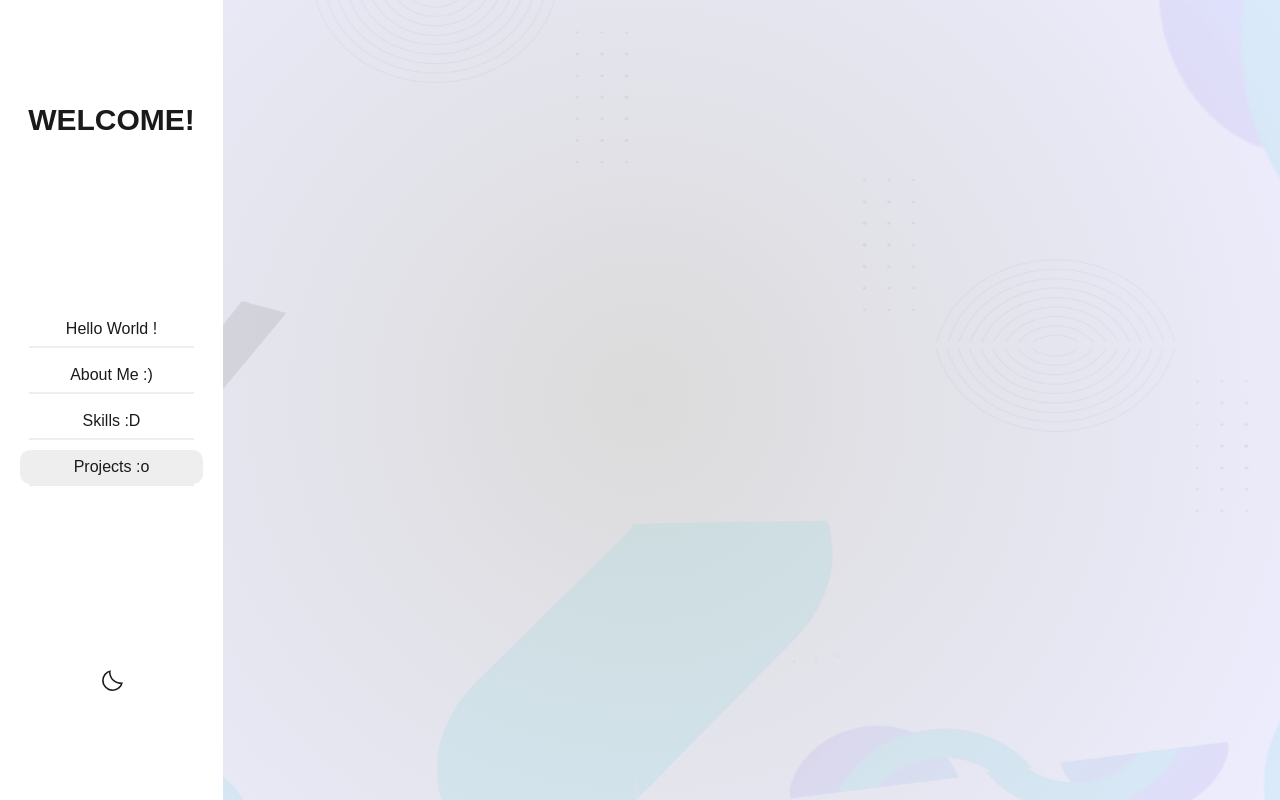
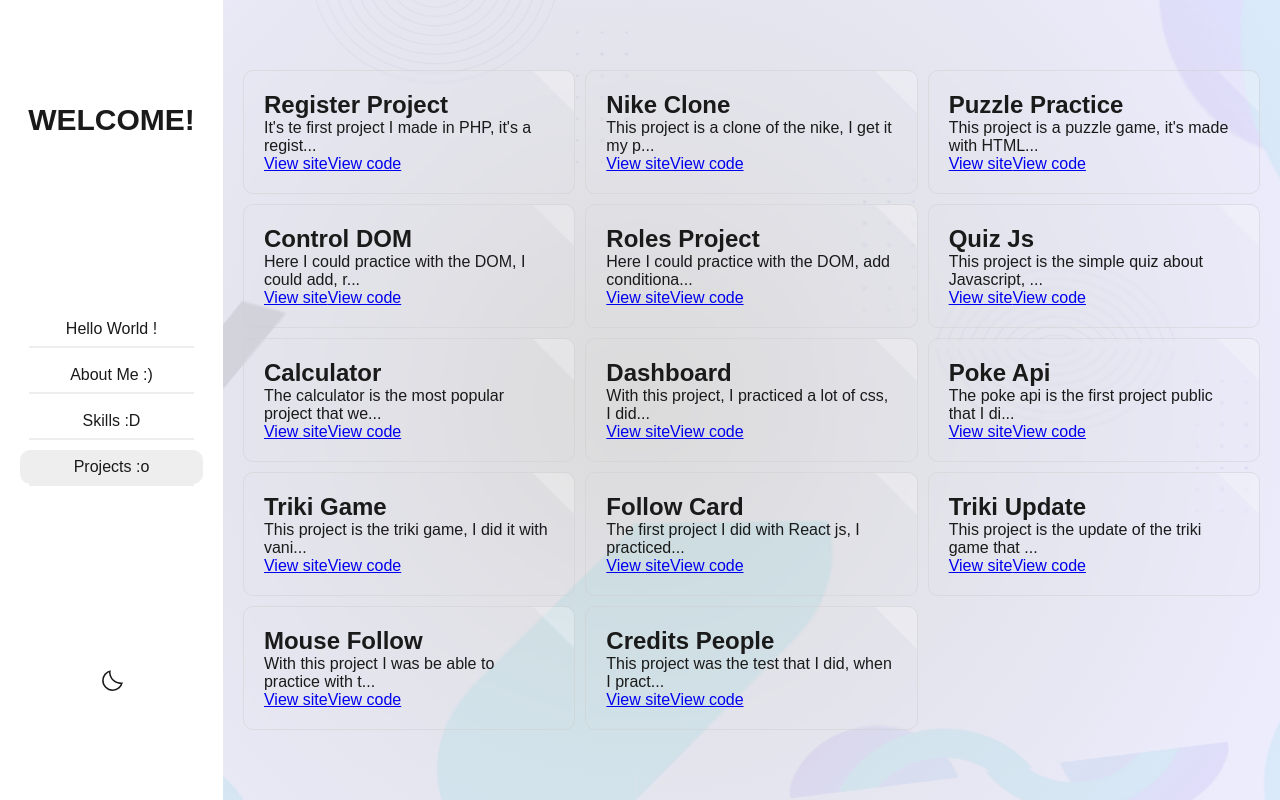
Before and after one commit to estevandev23/portfolio-dev, a React (Vite) app: page /projects in a window 1280 px wide. Built offline with nearby package versions, Linux system fonts and the light colour scheme; a web font is replaced by a local one.

Commit message:
add styles to card

```diff
--- a/src/api/projects.json
+++ b/src/api/projects.json
@@ -15,6 +15,26 @@
       "CSS"
     ],
     "date": "17-05-2022"
+  },
+  {
+    "id": 14,
+    "name": "Nike Clone",
+    "description": "This project is a clone of the nike, I get it my personal style, it was the first big project that I did, I learned a lot of thing, for example, login system, get data from join tables, CRUD, etc. This project was , I did it with PHP, MySQL, HTML, CSS, Javascript, Bootstrap. U:user, P:password",
+    "indications": ["U:root, P:nikejustdoit"],
+    "url": {
+      "public": "https://nike-production.up.railway.app/index.php",
+      "github":"https://github.com/EstebanV23/nike"
+    },
+    "image": [],
+    "tags": [
+      "PHP",
+      "MySQL",
+      "HTML",
+      "CSS",
+      "Javascript",
+      "Bootstrap"
+    ],
+    "date": "04-06-2022"
   },
   {
     "id": 2,
@@ -50,7 +70,8 @@
   },
   {
     "id": 4,
-    "description": "Here I could practice with the DOM, I could add, remove and modify elements, I could also add events to the elements, add conditional styles depending on the events that happened, also you can loggin with the differents accounts that I created for you, so that you can see all features that I did, then if you want to test the application, you can do it with the nexts accounts. U:username, P:password",
+    "name": "Roles Project",
+    "description": "Here I could practice with the DOM, add conditional styles depending on the events that happened, I also render pages depending of role, each role can do it a different functions, some can do it all, while other only 1 thing, visit the calculator page, also you can loggin with the differents accounts that I created for you, so that you can see all features that I did, then if you want to test the application, you can do it with the nexts accounts. U:username, P:password",
     "indications": ["Superadmin: U:admin, P:admincontrol", "Admin: U:codevelop23, P:brayan12345", "Jefe: U:jefecito, P:jefe123", "Logueado: Just register on the app"],
     "url": {
       "public": "https://login-php.up.railway.app/view/templates/home.php",
@@ -68,6 +89,7 @@
   },
   {
     "id": 5,
+    "name": "Quiz Js",
     "description": "This project is the simple quiz about Javascript, I did with vanilla js, I had to practice for resolve the problems that I'm fiding of the road, It's a simple layout but I'm proud of it, I learned a lot with this project, I hope you like it.",
     "url": {
       "public": "https://estebanv23.github.io/00-front-coex/src/",
@@ -83,6 +105,7 @@
   },
   {
     "id": 6,
+    "name": "Calculator",
     "description": "The calculator is the most popular project that we can do it for initial our walk in the world of programming, I did it with vanilla js, although I had done in the other languages, I never do it with javascript",
     "url": {
       "public": "https://estebanv23.github.io/01-calculator/src/",
@@ -98,6 +121,7 @@
   },
   {
     "id": 7,
+    "name": "Dashboard",
     "description": "With this project, I practiced a lot of css, I did it with grid and flexbox, I also align the elements in the layout for the good view of the page.",
     "url": {
       "public": "https://estebanv23.github.io/02-dashboard/",
@@ -112,6 +136,7 @@
   },
   {
     "id": 8,
+    "name": "Poke Api",
     "description": "The poke api is the first project public that I did with fetch, I did it but it was in other repositorioes and projects, this project I trusted to do the best possible, I did it with vanilla js, I practiced a lot with the api, I learned a lot with this project, I hope you like it.",
     "indications":["you can search the pokemon by name or id", "you can see the stats of the pokemon if you click on the card"],
     "url": {
@@ -128,6 +153,7 @@
   },
   {
     "id": 9,
+    "name": "Triki Game",
     "description": "This project is the triki game, I did it with vanilla js, The game consist in that the first player put a X in the board, then the bot put a O, and the first player put a X, and so on, the first player that put three X or O in a row, column or diagonal, win the game, I did it with the poo paradigm.",
     "url": {
       "public": "https://estebanv23.github.io/05-triki/",
@@ -143,6 +169,7 @@
   },
   {
     "id": 10,
+    "name": "Follow Card",
     "description": "The first project I did with React js, I practiced with the useState and simple components, also I learned how React work with the virtual DOM, how it's render the components, the props, and how to compile the code.",
     "url": {
       "public": "https://esteban-follow-card.netlify.app/",
@@ -158,7 +185,8 @@
   },
   {
     "id": 11,
-    "description": "This porject is the update of the triki game that I did with vanilla js, this time I did it with React js, I practiced with the useState, useEffect, and I modifing the game logic, now it's make to play with two players, adding the logic of the turns, and the winner, I also did the logic of the draw, and the logic of the restart button. Really good practice with this.",
+    "name": "Triki Update",
+    "description": "This project is the update of the triki game that I did with vanilla js, this time I did it with React js, I practiced with the useState, useEffect, and I modifing the game logic, now it's make to play with two players, adding the logic of the turns, and the winner, I also did the logic of the draw, and the logic of the restart button. Really good practice with this.",
     "url": {
       "public": "https://esteban-tic-tac-toe.netlify.app/",
       "github":"https://github.com/EstebanV23/practica-react/tree/main/projects/tic-tac-toe"
@@ -173,6 +201,7 @@
   },
   {
     "id": 12,
+    "name": "Mouse Follow",
     "description": "With this project I was be able to practice with the useState, useEffect, I also add and remove event listeners of the components, I learning how the function of the event listeners in js",
     "url": {
       "public": "https://esteban-mouse-follow.netlify.app/",
@@ -188,7 +217,8 @@
   },
   {
     "id": 13,
-    "description": "This project was the test that I did, when I practiced React tought with MongoDB, I also I do it with react router DOM",
+    "name": "Credits People",
+    "description": "This project was the test that I did, when I practiced React tought with MongoDB, I also I did it with react router DOM, connect with node js for the make the CRUD",
     "url": {
       "public": "https://front-coex-test.netlify.app/",
       "github":"https://github.com/EstebanV23/test-coex"
--- a/src/components/aboutMe/AboutMe.jsx
+++ b/src/components/aboutMe/AboutMe.jsx
@@ -29,7 +29,7 @@ export default function AboutMe () {
       className='container-about-me'
     >
       <motion.h2 variants={item}>About Me</motion.h2>
-      <motion.p variants={item}>I am a fullstack web developer, I love to develop software that can help other people, I also like to learn daily because I think this is the fundamental basis to improve my skills with code as well as soft skills, I know I can be a great opportunity for your company or project, if you want to contact me, you will have the contacts in the <NavLink to='/' className='redirect'>home page</NavLink></motion.p>
+      <motion.p variants={item}>I am a fullstack web developer, with React and Node I have did sundry projects, as well I hace did projects with Spingboot, React Native, PHP, Laravel and Java. I love to develop software that can help other people, I also like to learn daily because I think this is the fundamental basis to improve my skills with code as well as soft skills, I know I can be a great opportunity for your company or project, if you want to contact me, you will have the contacts in the <NavLink to='/' className='redirect'>home page</NavLink></motion.p>
       <div>
         <motion.h3 variants={item}>Experience</motion.h3>
         <EducationItem item={item} dateInitial='Jun-2022' dateFinal='Mar-2023'>
--- /dev/null
+++ b/src/components/card/Card.jsx
@@ -0,0 +1,23 @@
+import { motion } from 'framer-motion'
+import './card.css'
+
+export default function Card ({ id, name, description, url, image, tags, date, setIdLayout, item, element }) {
+  return (
+    <div className='container-card'>
+      <motion.div
+        variants={item}
+        layoutId={id}
+        onClick={() => setIdLayout({ id, element })}
+        className='card'
+      >
+        <motion.h2>{name}</motion.h2>
+        <motion.p>{description.substring(0, 50)}...</motion.p>
+        <div className='card-urls'>
+          <motion.a href={url.public} target='_blank'>View site</motion.a>
+          <motion.a href={url.github} target='_blank'>View code</motion.a>
+          <motion.img src={image[0]} />
+        </div>
+      </motion.div>
+    </div>
+  )
+}
--- /dev/null
+++ b/src/components/card/card.css
@@ -0,0 +1,32 @@
+.card {
+  cursor: pointer;
+  padding: 20px;
+  border-radius: 10px;
+  border: 1px solid var(--border-color);
+  backdrop-filter: blur(1px);
+  overflow: hidden;
+  transition: 0.3s ease-in-out;
+}
+
+.card::before {
+  content: '';
+  position: absolute;
+  top: 0;
+  left: 0;
+  width: 50px;
+  height: 100%;
+  background-color: rgba(255, 255, 255, 0.247);
+  transform: skewX(45deg) translateX(350px);
+  transition: 0.3s ease-in-out;
+}
+
+.card:hover {
+  backdrop-filter: blur(20px);
+  background: var(--hover-card);
+  box-shadow: 0px 0px 20px 10px var(--hover-card);
+}
+
+
+.card:hover::before {
+  transform: skewX(45deg) translateX(-150px);
+}
--- /dev/null
+++ b/src/components/listProjects/ListProjects.jsx
@@ -0,0 +1,43 @@
+import './listProjects.css'
+import MyList from './../../api/projects.json'
+import Card from '../card/Card'
+import { useState } from 'react'
+import { AnimatePresence, motion } from 'framer-motion'
+
+function List ({ setSetIdLayout }) {
+  return MyList.map((element) => (
+    <Card
+      name={element.name}
+      description={element.description}
+      url={element.url}
+      image={element.image}
+      tags={element.tags}
+      date={element.date}
+      key={element.id}
+      id={element.id}
+      setIdLayout={setSetIdLayout}
+      element={element}
+    />
+  ))
+}
+export default function ListProjects () {
+  const [idLayout, setSetIdLayout] = useState(null)
+
+  return (
+    <>
+      <div className='card-list'>
+        <List setSetIdLayout={setSetIdLayout} />
+      </div>
+      <AnimatePresence>
+        {idLayout && (
+          <div className='backdrop' onClick={() => setSetIdLayout(null)}>
+            <motion.div layoutId={idLayout.id} className='expand-card'>
+              <motion.h5>hola {idLayout.element.name}</motion.h5>
+              <motion.button onClick={() => setSetIdLayout(null)} />
+            </motion.div>
+          </div>
+        )}
+      </AnimatePresence>
+    </>
+  )
+}
--- /dev/null
+++ b/src/components/listProjects/listProjects.css
@@ -0,0 +1,27 @@
+.expand-card {
+  padding: 20px;
+  backdrop-filter: blur(5px);
+  background-color: var(--color-backdrop);
+  border-radius: 10px;
+  opacity: 1;
+}
+
+.backdrop {
+  position: fixed;
+  top: 0;
+  left: 0;
+  width: 100%;
+  height: 100%;
+  display: grid;
+  place-items: center;
+  background-color: rgba(0, 0, 0, 0.5);
+  z-index: 99;
+  opacity: 1;
+}
+
+.card-list {
+  display: grid;
+  grid-template-columns: repeat(auto-fit, minmax(250px, 1fr));
+  grid-gap: 10px;
+  width: 100%;
+}
--- a/src/components/navigation/navigation.css
+++ b/src/components/navigation/navigation.css
@@ -8,7 +8,8 @@
     flex-direction: column;
     justify-content: space-around;
     gap: 10px;
-    width: 100%;
+    width: min(100%, 270px);
+    margin-left: auto;
     min-height: 100vh;
     position: sticky;
     left: 0;
--- a/src/components/router/Router.jsx
+++ b/src/components/router/Router.jsx
@@ -1,12 +1,14 @@
 import Home from '../../pages/home/Home'
 import About from '../../pages/about/About'
 import { Route, Routes } from 'react-router-dom'
+import Projects from '../../pages/projects/Projects'
 
 export default function Router () {
   return (
     <Routes>
       <Route index element={<Home />} />
       <Route path='/about' element={<About />} />
+      <Route path='/projects' element={<Projects />} />
     </Routes>
   )
 }
--- a/src/index.css
+++ b/src/index.css
@@ -11,6 +11,9 @@
   --color-words-primary: #1a1a1a;
   --font-primary: 'Chillax', sans-serif;
   --font-secondary: 'General Sans', sans-serif;
+  --gradient: linear-gradient(150deg, #272727 0%, #474747 10%, #c2c2c2 100%);
+  --border-color: rgba(207, 205, 205, 0.486);
+  --hover-card: rgba(207, 205, 205, 0.24);
 }
 
 *{
@@ -27,4 +30,7 @@
   --color-backdrop-invert: rgba(255, 255, 255, 0.103);
   --color-hover-backdrop: rgba(94, 92, 92, 0.342);
   --color-backdrop: #333333;
+  --gradient: linear-gradient(90deg, #3838383a 0%, #50505023 100%);
+  --border-color: rgba(51, 51, 51, 0.486);
+  --hover-card: rgba(94, 92, 92, 0.164);
 }
--- /dev/null
+++ b/src/pages/projects/Projects.jsx
@@ -0,0 +1,10 @@
+import ListProjects from '../../components/listProjects/ListProjects'
+import './projects.css'
+
+export default function Projects () {
+  return (
+    <div className='porject-container'>
+      <ListProjects />
+    </div>
+  )
+}
--- /dev/null
+++ b/src/pages/projects/projects.css
@@ -0,0 +1,9 @@
+.porject-container {
+  max-width: 1200px;
+  margin: auto;
+  display: grid;
+  place-items: center;
+  width: 100%;
+  padding: 0 20px;
+  min-height: 100vh;
+}
```
Also changed, not shown: src/components/Icons.jsx (+12 -0 lines), public/background.png (deleted).
